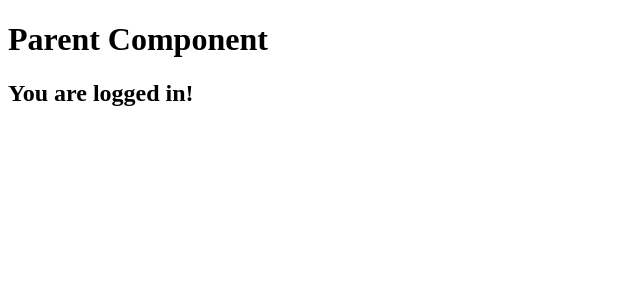
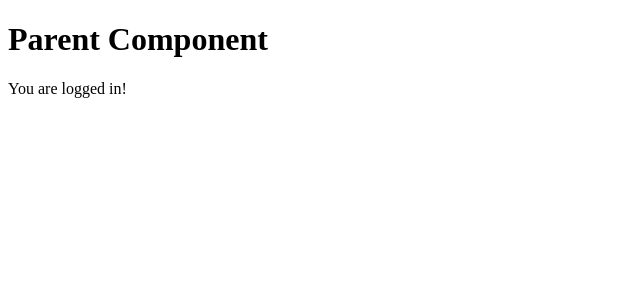
Before and after one commit to acciojob/lift-state-up-5-roshan194, a React app: page / in a window 1280 px wide. Both pictures are taken after typing "Sample", "Sample123" into the empty fields and a click on the button "Login". Shown: the top 300 px of the page, without its empty margins (0-640 px from the left). Built offline with nearby package versions, Linux system fonts and the light colour scheme.

Commit message:
update app

```diff
--- a/src/components/App.js
+++ b/src/components/App.js
@@ -12,7 +12,7 @@ const App = () => {
     <div>
       <h1>Parent Component</h1> {/* Required by test */}
       {isLoggedIn ? (
-        <h2>You are logged in!</h2>
+        <p>You are logged in!</p>
       ) : (
         <LoginForm isLoggedIn={isLoggedIn} onLogin={handleLogin} />
       )}
```
